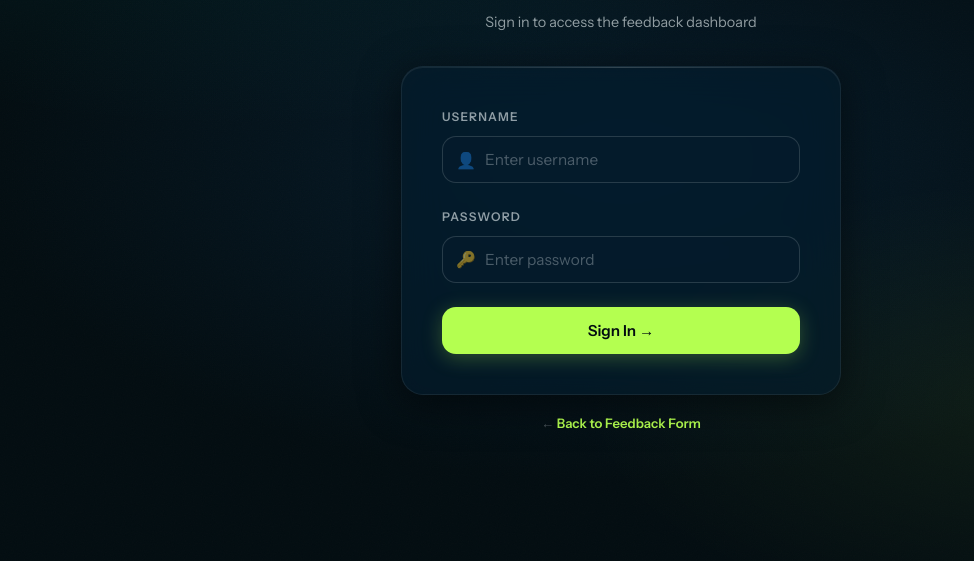
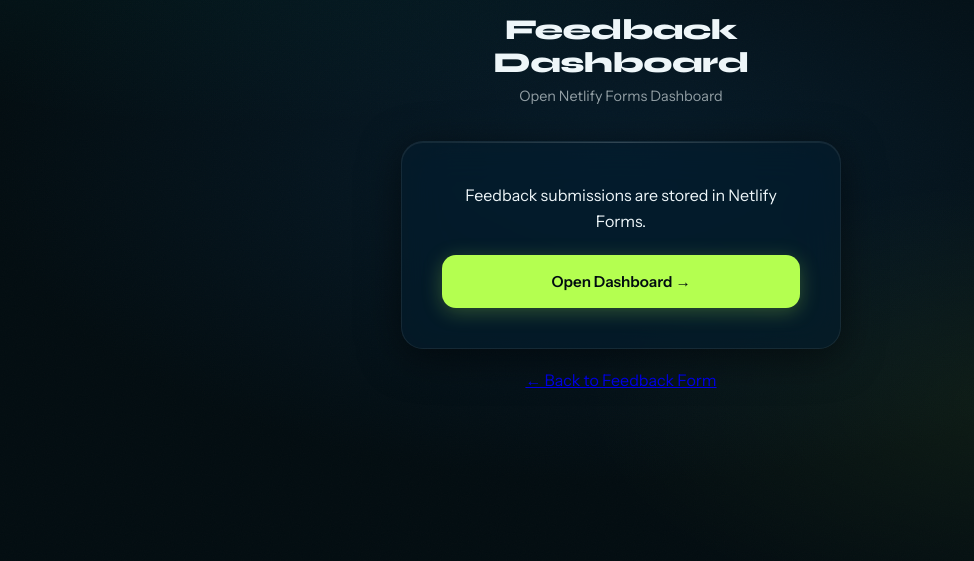
Before and after one commit to ryaancodes/feedback-system, a website: page public/pages/admin-login.html in a window 1280 px wide. Shown: the part 239-800 px from the top of the page, without its empty margins (19-993 px from the left). Drawn offline with Linux system fonts and the light colour scheme; no server answers.

Commit message:
Fix dashboard link

```diff
--- a/public/pages/admin-login.html
+++ b/public/pages/admin-login.html
@@ -3,69 +3,44 @@
 <head>
   <meta charset="UTF-8">
   <meta name="viewport" content="width=device-width, initial-scale=1.0">
-  <title>Admin Login — Feedback System</title>
+  <title>Dashboard Access</title>
   <link rel="stylesheet" href="/css/style.css">
 </head>
+
 <body>
 
 <div class="login-wrap">
   <div class="login-card">
 
-    <!-- Header -->
     <div class="login-head">
-      <div class="login-logo">🔐</div>
-      <h1>Admin Portal</h1>
-      <p>Sign in to access the feedback dashboard</p>
+      <div class="login-logo">📊</div>
+      <h1>Feedback Dashboard</h1>
+      <p>Open Netlify Forms Dashboard</p>
     </div>
 
-    <!-- Card -->
     <div class="card">
 
-      <!-- Error banner -->
-      <div class="login-error" id="loginError">
-        <span>⚠</span>
-        <span id="loginErrorMsg">Invalid credentials.</span>
-      </div>
+      <p style="text-align:center; margin-bottom:20px;">
+        Feedback submissions are stored in Netlify Forms.
+      </p>
 
-      <form id="loginForm" novalidate>
+      <a
+        href="https://app.netlify.com/projects/feedbackcollectorsystem/forms"
+        target="_blank"
+        class="btn btn-primary btn-full"
+        style="display:block;text-align:center;text-decoration:none;"
+      >
+        Open Dashboard →
+      </a>
 
-        <div class="form-group" id="grp-username">
-          <label for="username">Username</label>
-          <div class="input-wrap">
-            <span class="input-icon">👤</span>
-            <input type="text" id="username" placeholder="Enter username"
-                   autocomplete="username">
-          </div>
-          <span class="field-error">Username is required.</span>
-        </div>
+    </div>
 
-        <div class="form-group" id="grp-password">
-          <label for="password">Password</label>
-          <div class="input-wrap">
-            <span class="input-icon">🔑</span>
-            <input type="password" id="password" placeholder="Enter password"
-                   autocomplete="current-password">
-          </div>
-          <span class="field-error">Password is required.</span>
-        </div>
-
-        <button type="submit" class="btn btn-primary btn-full" id="loginBtn">
-          Sign In →
-        </button>
-
-      </form>
-    </div><!-- /card -->
-
-    <p style="text-align:center; margin-top:18px; font-size:0.82rem; color:var(--text-30)">
-      ← <a href="/" style="color:var(--accent); text-decoration:none; font-weight:600;">
-        Back to Feedback Form
-      </a>
+    <p style="text-align:center; margin-top:18px;">
+      <a href="/">← Back to Feedback Form</a>
     </p>
 
   </div>
 </div>
 
-<div class="toast-wrap" id="toastWrap"></div>
-<script src="/js/admin-login.js"></script>
 </body>
 </html>
```
Also changed, not shown: public/index.html (+1 -1 lines).
